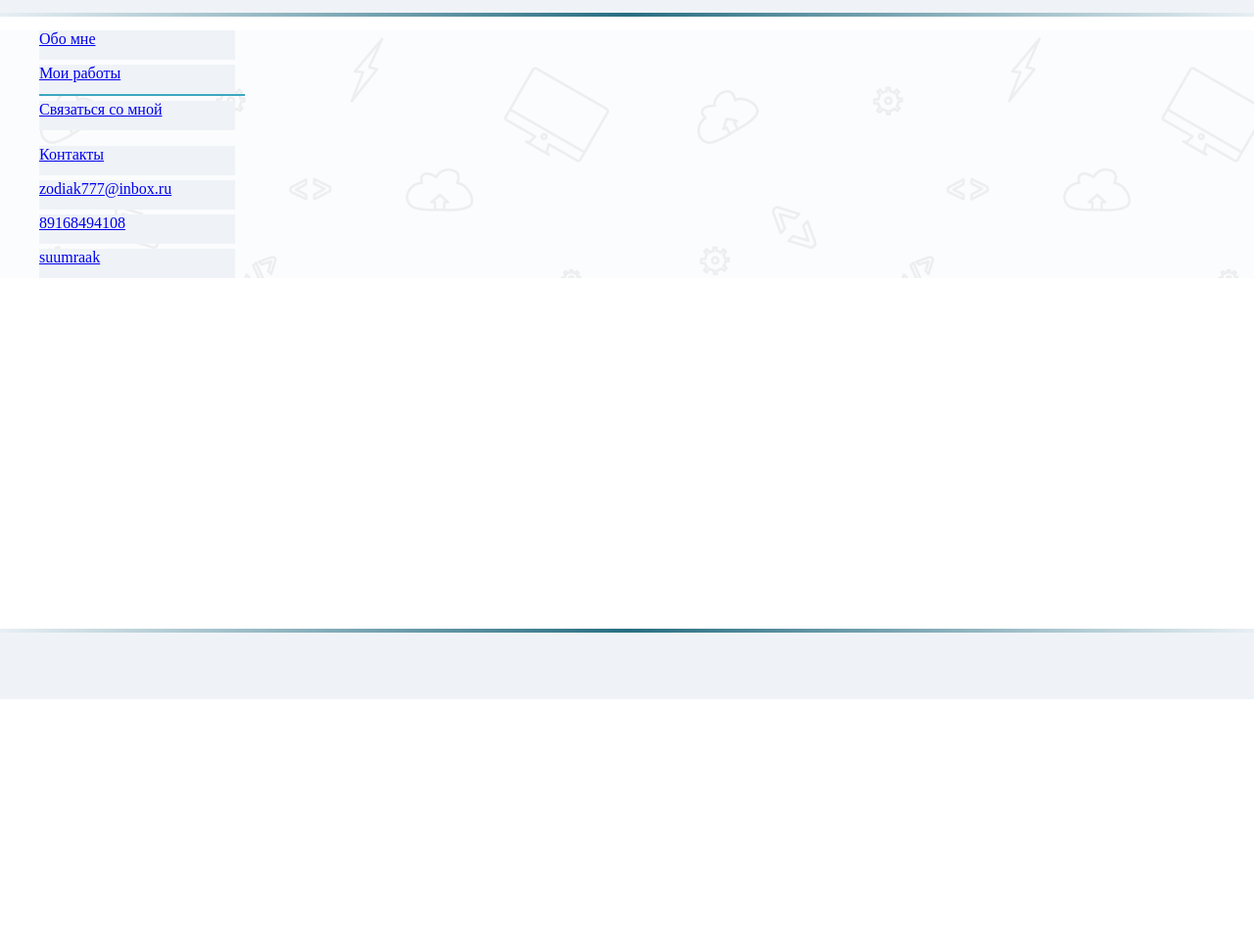
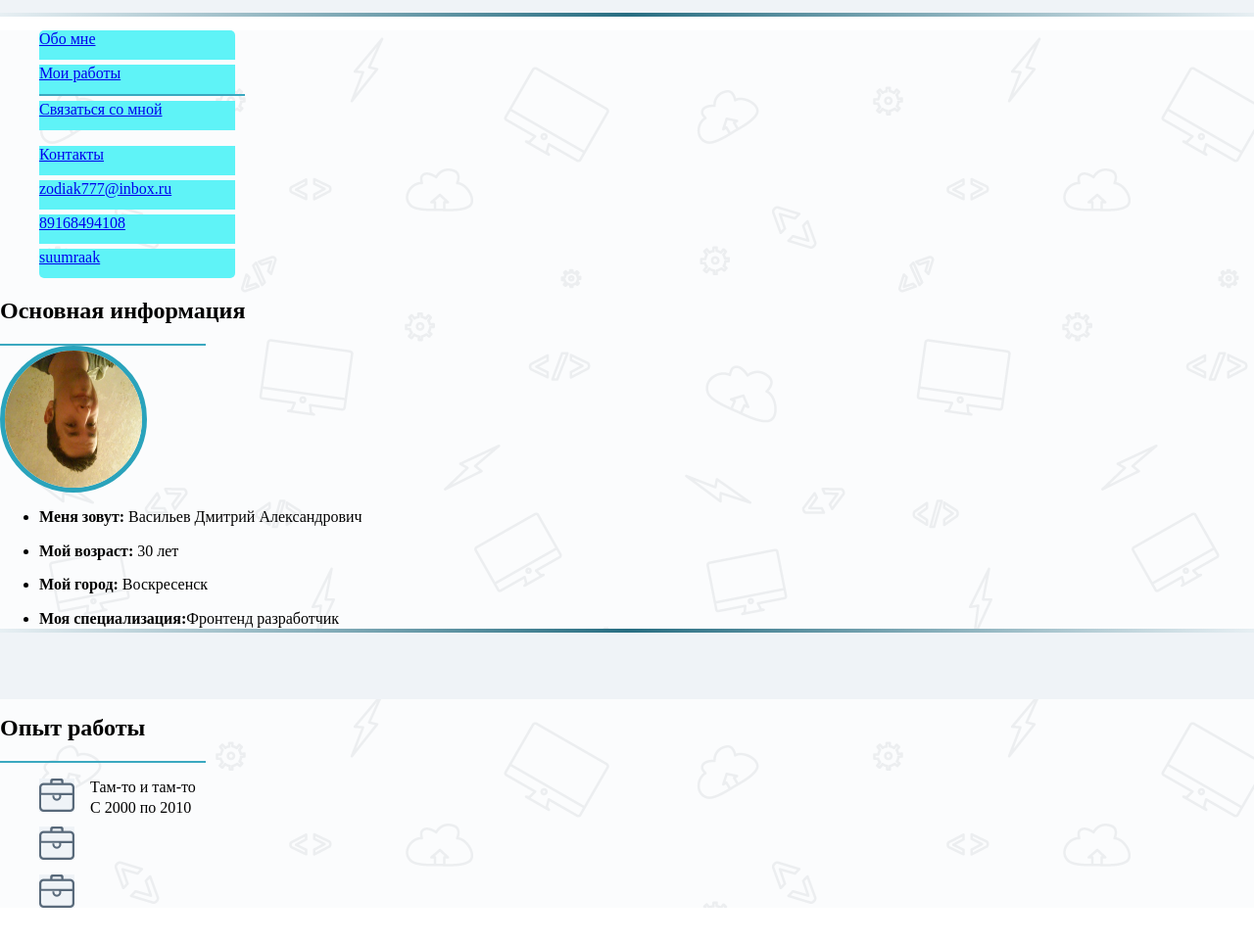
Before and after one commit to suumraak/port, a website: page src/index.html in a window 1280 px wide. Shown: the part 101-1066 px from the top of the page at 98% size. Before the commit the page ends 815 px from the top, so only its background shows below. Drawn offline with nearby package versions, Linux system fonts and the light colour scheme; files whose address does not match are found by name.

Commit message:
last 20.07.15 commit

```diff
--- a/src/css/main.css
+++ b/src/css/main.css
@@ -32,13 +32,6 @@ li a {
 	border-radius: 25px;
 }
 
-/* Враппер */
-.wrapper {
-	width: 100%;
-	height: 100%;
-	clear: both;
-	background-image: url(img/bg.png);
-}
 
 /* Сложносочинённая градиентная полоса */
 .line_right {
@@ -61,20 +54,9 @@ li a {
 	background: linear-gradient(to left, #286e82, #e7eff3)
 }
 
-/* Погнал футер */
-footer {
-    position: absolute;
-    bottom: -15px;
-    height: 70px;
-    width: 100%;
-	background-color: #eff3f7;
- }
-
-.footer_content {
-	position: relative;
-	margin: 0 auto;
-	width: 1200px;
-	height: inherit;
+/* Враппер */
+.wrapper {
+	background-image: url(img/bg.png);
 }
 
 /* Навигация */
@@ -83,8 +65,16 @@ footer {
 	min-height: 30px;
 	width: 200px;
 	min-width: 150px;
-	background-color: #eff3f7;
+	background-color: #5ff3f7;
 	margin-top: 5px;
+}
+
+.border1 {
+	border-radius: 5px 5px 0 0;
+}
+
+.border2 {
+	border-radius: 0 0 5px 5px;
 }
 
 .line2 {
@@ -98,6 +88,64 @@ footer {
 	min-height: 30px;
 	width: 200px;
 	min-width: 150px;
-	background-color: #eff3f7;
+	background-color: #5ff3f7;
 	margin-top: 5px;
 }
+
+/*Основная информация*/
+.data li span {
+	font-weight: bold;
+}
+
+.foto {
+	height: 140px;
+	width: 140px;
+	border: 5px #2aa3bb solid;
+	border-radius: 50%;
+}
+
+.foto img {
+	position: relative;
+    width: 140px;
+	height: 140px;
+	border-radius: 50%;
+
+}
+
+.skills li {
+	border-radius: 4px;
+	display: inline-block;
+	height: 18px;
+	background: linear-gradient(#3ba8c0 50%, #2e8ca2 50%);
+}
+
+/* Опыт работы */
+.exp {
+margin-bottom: 200px;
+}
+
+.exp ul li p {
+	padding-left: 50px;
+	width: 150px;
+	margin: 2px;
+}
+
+.exp ul li {
+	margin-top: 15px;
+}
+
+/* Погнал футер */
+footer {
+    position: fixed;
+    bottom: -15px;
+    height: 70px;
+    width: 100%;
+	background-color: #eff3f7;
+ }
+
+.footer_content {
+	position: relative;
+	margin: 0 auto;
+	width: 1200px;
+	height: inherit;
+}
--- a/src/index.html
+++ b/src/index.html
@@ -35,46 +35,106 @@
 <!-- Враппер, что бы это ни значило -->
 <div class="wrapper">
  <!-- Навигация слева -->
-<nav>
+ <nav>
    <div class="nav_content">
        <!-- Верхняя часть меню -->
        <div class="nav_top">
        	<ul class="about">
-       		<li>
-       			<a href="#" class="about_a">Обо мне</a>
+       		<li class="border1">
+       			<a href="#">Обо мне</a>
        		</li>
        		<li>
-       			<a href="#" class="about_a">Мои работы</a>
+       			<a href="#">Мои работы</a>
        		</li>
        		<div class="line2"></div>
        		<li>
-       			<a href="#" class="about_a">Связаться со мной</a>
+       			<a href="#">Связаться со мной</a>
        		</li>
        	</ul>
        </div>
        <!-- Нижняя часть меню -->
        <div class="nav_bottom">
        	<ul class="contacts">
-       		<li><a href="#" class="contacts_a">Контакты</a></li>
-       		<li><a href="#" class="contacts_a">zodiak777@inbox.ru</a></li>
-       		<li><a href="#" class="contacts_a">89168494108</a></li>
-       		<li><a href="#" class="contacts_a">suumraak</a></li>
+       		<li><a href="#">Контакты</a></li>
+       		<li><a href="#">zodiak777@inbox.ru</a></li>
+       		<li><a href="#">89168494108</a></li>
+       		<li class="border2"><a href="#">suumraak</a></li>
        	</ul>
        </div>
 
    </div>
-</nav>
+ </nav>
 
 <!-- Основной блок -->
+  <div class="main_block">
 
      <!-- Основная информация-->
+     <div class="information">
+        	<div class="inform">
+        		<h2>Основная информация</h2>
+        	</div>
+        	<div class="line2"></div>
+        	<div class="foto">
+        		<img src="img/foto.jpg" alt="фотография">
+        	</div>
+        	<div class="data">
+        		<ul>
+        			<li>
+        				<p><span>Меня зовут:</span> Васильев Дмитрий Александрович</p>
+        			</li>
+        			<li>
+        				<p><span>Мой возраст:</span> 30 лет</p>
+        			</li>
+        			<li>
+        				<p><span>Мой город:</span>  Воскресенск</p>
+        			</li>
+        			<li>
+        				<p><span>Моя специализация:</span>Фронтенд разработчик</p>
+        			</li>
+        			<li>
+        				<p><span>Ключевые навыки</span></p>
+        				<ul class="skills">
+        					<li>html</li>
+        					<li>css</li>
+        					<li>javascript</li>
+        					<li>gulp</li>
+        					<li>git </li>
+        					<li>bower</li>
+        					<li>sublime</li>
+        					<li>conemu</li>
+        				</ul>
+        			</li>
+        		</ul>
+        	</div>
+     </div>
+
      <!-- Опыт работы -->
+     <div class="exp">
+        <h2>Опыт работы</h2>
+        <div class="line2"></div>
+        <ul>
+        	<li class="sprite sprite-case">
+        		<p>Там-то и там-то</p>
+        		<p>С 2000 по 2010</p>
+        	</li>
+        	<li class="sprite sprite-case">
+        		<p></p>
+        		<p></p>
+        	</li>
+        	<li class="sprite sprite-case">
+        		<p></p>
+        		<p></p>
+        	</li>
+        </ul>
+
+     </div>
      <!-- Образование -->
 
 
+  </div>
+</div>
 
-</div>
-<!-- Полосочка перед футером -->
+
 
 <!-- Футер -->
   <footer>
```
Also changed, not shown: src/img/foto.jpg (added).
